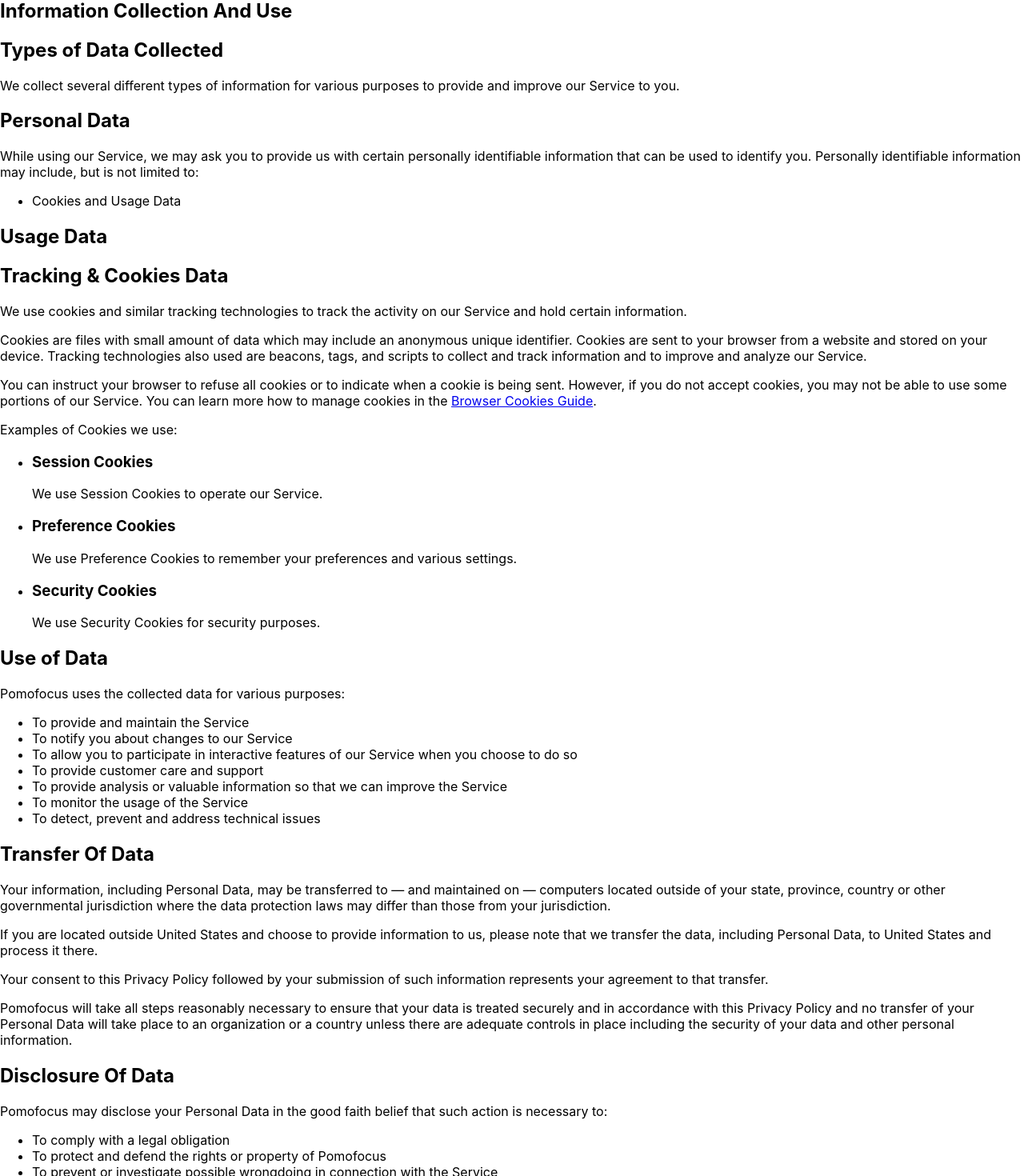
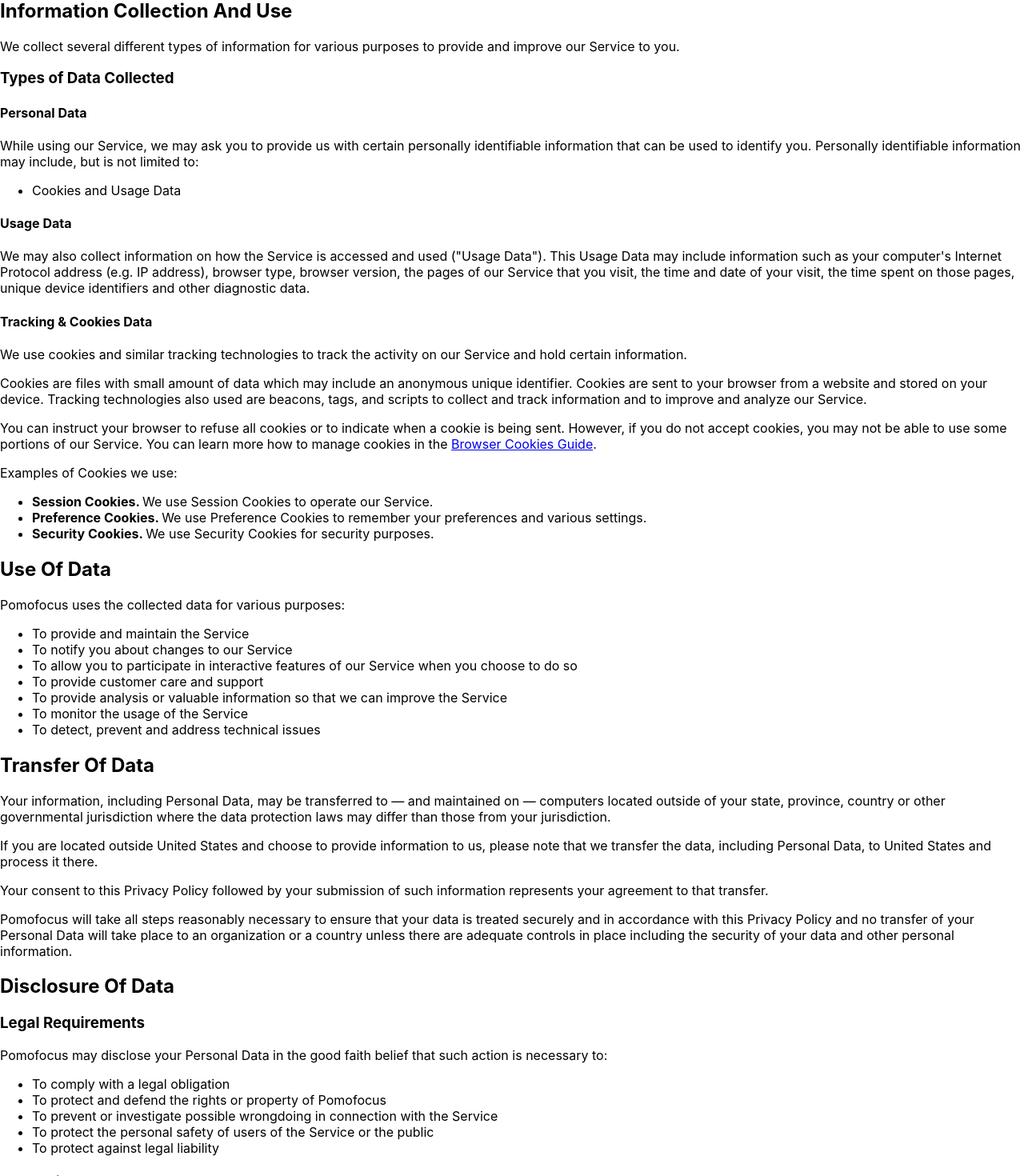
Before and after one commit to thanhngan22/pomodoro, a React (Create React App) app: page /privacy in a window 1280 px wide. Shown: the part 600-2070 px from the top of the page at 80% size. Built offline with nearby package versions, Linux system fonts and the light colour scheme.

Commit message:
commit json for privacy | fix class get jsx for posts | scss : finished page privacy #2

```diff
--- a/src/components/Privacy.tsx
+++ b/src/components/Privacy.tsx
@@ -1,6 +1,7 @@
 import pomoIcon from "../assets/icons/favicon.png";
 import data from "../data/privacy.json";
 import { IPrivacyItem, CPrivacyItems } from "../interface";
+import Footer from "./Footer";
 
 export default function PrivacyPage() {
   const props = data.items as IPrivacyItem[];
@@ -9,14 +10,15 @@
   return (
     <div id="privacy__container">
       <div className="flex justify-center border-b border-gray-400">
-        <a href="/" className="privacy__nav flex justify-start  py-4   ">
+        <a href="/" className="privacy__nav flex justify-start    ">
           <img src={pomoIcon} alt="pomo icon" className="w-6 h-6 self-center" />
-          <h1 className="font-semibold text-3xl pl-2 text-red-600">
+          <h1 className="font-semibold pl-2 ">
             Pomofocus
           </h1>
         </a>
       </div>
       <div className="privacy__content">{privacy_innerHTML}</div>
+      <Footer />
     </div>
   );
 }
--- a/src/data/privacy.json
+++ b/src/data/privacy.json
@@ -28,8 +28,9 @@
                 {
                     "heading": "Usage Data",
                     "type": "paragraphs",
-                    "para": "We may also collect information on how the Service is accessed and used (\"Usage Data\"). This Usage Data may include information such as your computer's Internet Protocol address (e.g. IP address), browser type, browser version, the pages of our Service that you visit, the time and date of your visit, the time spent on those pages, unique device identifiers and other diagnostic data."
-
+                    "paras": [
+                        "We may also collect information on how the Service is accessed and used (\"Usage Data\"). This Usage Data may include information such as your computer's Internet Protocol address (e.g. IP address), browser type, browser version, the pages of our Service that you visit, the time and date of your visit, the time spent on those pages, unique device identifiers and other diagnostic data."
+                    ]
                 },
                 {
                     "heading": "Tracking & Cookies Data",
@@ -57,7 +58,7 @@
             ]
         },
         {
-            "heading": "Use of Data",
+            "heading": "Use Of Data",
             "type": "paragraph|list",
             "para": "Pomofocus uses the collected data for various purposes:",
             "list": [
@@ -82,6 +83,7 @@
         },
         {
             "heading": "Disclosure Of Data",
+            "subheading": "Legal Requirements",
             "type": "paragraph|list",
             "para": "Pomofocus may disclose your Personal Data in the good faith belief that such action is necessary to:",
             "list": [
@@ -96,8 +98,7 @@
             "heading": "Security Of Data",
             "type": "paragraphs",
             "paras": [
-                "The security of your data is important to us, but remember that no method of transmission over the Internet, or method of electronic storage is 100% secure.",
-                "While we strive to use commercially acceptable means to protect your Personal Data, we cannot guarantee its absolute security."
+                "The security of your data is important to us, but remember that no method of transmission over the Internet, or method of electronic storage is 100% secure. While we strive to use commercially acceptable means to protect your Personal Data, we cannot guarantee its absolute security."
             ]
         },
         {
@@ -120,7 +121,7 @@
         {
             "heading": "Contact Us",
             "type": "paragraph|mail",
-            "para": "If you have any questions about this Privacy Policy, please contact us:",
+            "para": "If you have any questions about this Privacy Policy, please contact us by sending email to:",
             "mail": "pomofocus@gmail.com"
         }
     ]
--- a/src/interface/CPrivacyItem.tsx
+++ b/src/interface/CPrivacyItem.tsx
@@ -27,7 +27,8 @@
   }
 
   // paragraphs
-  getJSXParas(): JSX.Element {
+  getJSXParas(tag?: string): JSX.Element {
+    const className = this.post.heading.split(" ").join("_");
     const paras = this.post.paras?.map((para, index) => {
       return (
         <p key={index} className="privacy__para">
@@ -35,16 +36,24 @@
         </p>
       );
     });
+    const heading = tag ? (
+      <h4 className="privacy__heading">{this.post.heading}</h4>
+    ) : (
+      <h2 className="privacy__heading">{this.post.heading}</h2>
+    );
     return (
       <div className="privacy__item">
-        <h2 className="privacy__heading">{this.post.heading}</h2>
+        <div className={className}>
+          {heading}
           {paras}
+        </div>
       </div>
     );
   }
 
   // paragraph|list
-  getJSXParaList(): JSX.Element {
+  getJSXParaList(tag?: string): JSX.Element {
+    const className = this.post.heading.split(" ").join("_");
     const list = this.post.list?.map((item, index) => {
       return (
         <li key={index} className="privacy__list__item">
@@ -52,20 +61,46 @@
         </li>
       );
     });
+    const heading = tag ? (
+      <h4 className="privacy__heading">{this.post.heading}</h4>
+    ) : (
+      <h2 className="privacy__heading">{this.post.heading}</h2>
+    );
+
+    if (this.post.subheading) {
       return (
         <div className="privacy__item">
-        <h2 className="privacy__heading">{this.post.heading}</h2>
+          <div className={className}>
+          {heading}
+          <h3 className="privacy__heading">{this.post.subheading}</h3>
           <p className="privacy__para">{this.post.para}</p>
           <ul className="privacy__list">{list}</ul>
+          </div>
+        </div>
+      );
+    }
+    return (
+      <div className="privacy__item">
+        <div className={className}>
+          {heading}
+          <p className="privacy__para">{this.post.para}</p>
+          <ul className="privacy__list">{list}</ul>
+        </div>
       </div>
     );
   }
 
   // mix
   getJSXMix(): JSX.Element {
+    const className = this.post.heading.split(" ").join("_");
     const paras = this.post.paras?.map((para, index) => {
       if (para.includes("href=")) {
-            const data = <p className="privacy__para" dangerouslySetInnerHTML={{__html: para}}></p>
+        const data = (
+          <p
+            className="privacy__para"
+            dangerouslySetInnerHTML={{ __html: para }}
+          ></p>
+        );
         return data;
       }
       return (
@@ -80,7 +115,7 @@
     const content = tittles?.map((item, index) => {
       return (
         <li key={index} className="privacy__list__item">
-          <h3 className="privacy__list__heading">{item}</h3>
+          <strong className="privacy__list__heading">{item}. </strong>
           <span className="privacy__list__para">
             {this.post.subList?.subParas[index]}
           </span>
@@ -90,23 +125,26 @@
 
     return (
       <div className="privacy__item">
-        <h2 className="privacy__heading">{this.post.heading}</h2>
+        <div className={className}>
+          <h4 className="privacy__heading">{this.post.heading}</h4>
           <p className="privacy__para">{paras}</p>
           <ul className="privacy__list">{content}</ul>
+        </div>
       </div>
     );
   }
 
   // paragraph|heading|children
   getJSXParaHeadingChildren(): JSX.Element {
+    const className = this.post.heading.split(" ").join("_");
     const children = this.post.children?.map((item, index) => {
       switch (item.type) {
         case "paragraphs":
           const obj = new CPrivacyItem(item);
-            return obj.getJSXParas();
+          return obj.getJSXParas("h4");
         case "paragraph|list":
           const obj1 = new CPrivacyItem(item);
-            return obj1.getJSXParaList();
+          return obj1.getJSXParaList("h4");
         case "mix":
           const obj2 = new CPrivacyItem(item);
           return obj2.getJSXMix();
@@ -115,24 +153,29 @@
 
     return (
       <div className="privacy__item">
+        <div className={className}>
           <h2 className="privacy__heading">{this.post.heading}</h2>
-        <h2 className="privacy__heading">{this.post.subheading}</h2>
           <p className="privacy__para">{this.post.para}</p>
+          <h3 className="privacy__subheading">{this.post.subheading}</h3>
           {children}
+        </div>
       </div>
     );
   }
 
   // paragraph|mail
   getJSXParaMail(): JSX.Element {
+    const className = this.post.heading.split(" ").join("_");
     return (
       <div className="privacy__item">
+        <div className={className}>
           <h2 className="privacy__heading">{this.post.heading}</h2>
           <p className="privacy__para">{this.post.para}</p>
           <a href={`mailto:${this.post.mail}`} className="privacy__mail">
             {this.post.mail}
           </a>
         </div>
+      </div>
     );
   }
 }
--- a/src/interface/CPrivacyItems.tsx
+++ b/src/interface/CPrivacyItems.tsx
@@ -12,9 +12,8 @@
 
     getJSX(): JSX.Element[] {
         const jsx = this.posts.map((item, index) => {
-            const className = item.post.heading.split(" ").join("_");
             return (
-                <div key={index} className={className}>
+                <div>
                     {item.getInnerHTML()}
                 </div>
             )
--- a/src/styles/_privacy.scss
+++ b/src/styles/_privacy.scss
@@ -2,17 +2,147 @@
 /* privacy */
 #privacy__container {
     .privacy__nav {
-      width: 620px;
+      width: 640px;
+      padding: 10px 0;
+      color: #e65b57;
+      font-size: 30px;
     }
 
 
 
     .privacy__content {
+      display: flex;
+      flex-direction: column;
+      margin: auto;
+      max-width: 620px;
+      color: #785e60;
 
 
 
         .privacy__item {
+          > h2 , h3, h4 {
+            color: #541c1f;
+          }
 
+          .privacy__heading {
+            color: #541c1f;
+            font-size: 24px;
+            font-weight: 600;
+          }
+
+          > h3 {
+            font-size: 18px;
+            font-weight: 500;
+          }
+
+          > h4 {
+            font-size: 16px;
+            font-weight: 500;
+          }
+
+          > div p  a{
+            color: #db524d;
+            font-weight: bold;
+          }
+
+          .privacy__para {
+              font-size: 18px;
+          }
+
+          /* items */
+          .Privacy_Policy {
+            .privacy__heading {
+              font-size: 32px;
+              font-weight: semi-bold;
+              padding: 28px 0;
+            }
+
+            .privacy__para {
+              padding: 10px 0;
+            }
+
+          }
+
+          .Information_Collection_And_Use {
+            > h2 {
+              font-size: 24px;
+              font-weight: semi-bold;
+              padding: 28px 0 10px 0;
+            }
+
+            .privacy__para {
+              padding: 10px 0;
+            }
+
+            .privacy__subheading {
+              font-size: 19px;
+              font-weight: bold;
+              padding: 10px 0;
+            }
+
+            > div h4  {
+              font-size: 16px;
+              font-weight: semi-bold;
+              padding: 10px 0;
+            }
+
+            > div li {
+              padding-left: 32px;
+            }
+
+            > div li {
+              padding-top: 6px;
+              padding-bottom: 6px;
+            }
+
+          }
+
+          .Use_Of_Data {
+            > h2 {
+              padding: 30px 0;
+            }
+            > ul li {
+              padding : 6px 16px;
+            }
+
+          }
+
+          .Disclosure_Of_Data {
+            > h2 {
+              padding: 20px 0;
+              font-size: 24px;
+            }
+            > h3 {
+              padding: 10px 0;
+              font-size: 18px;
+
+            }
+
+            > ul li {
+              padding : 6px 16px;
+            }
+
+
+          }
+
+
+          .Transfer_Of_Data, .Changes_To_This_Privacy_Policy, .Service_Providers, .Security_Of_Data, .Contact_Us {
+            .privacy__heading {
+              padding: 30px 0 20px 0;
+            }
+            > p {
+              padding: 10px 0;
+            }
+
+          }
+
+          .Contact_Us {
+            > a {
+              padding-left: 20px;
+            }
+            padding-bottom: 40px;
+
+          }
         }
     }
 
```
Lines whose indentation alone changed are shown as unchanged.
